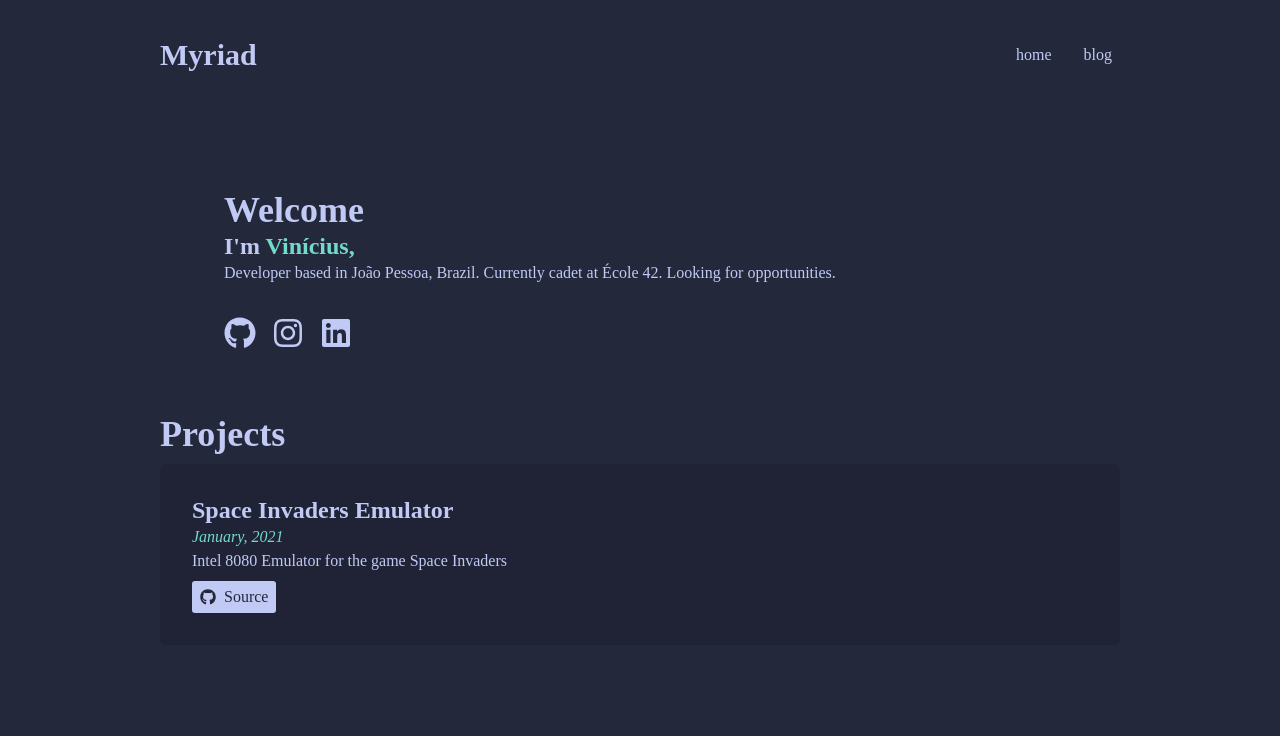
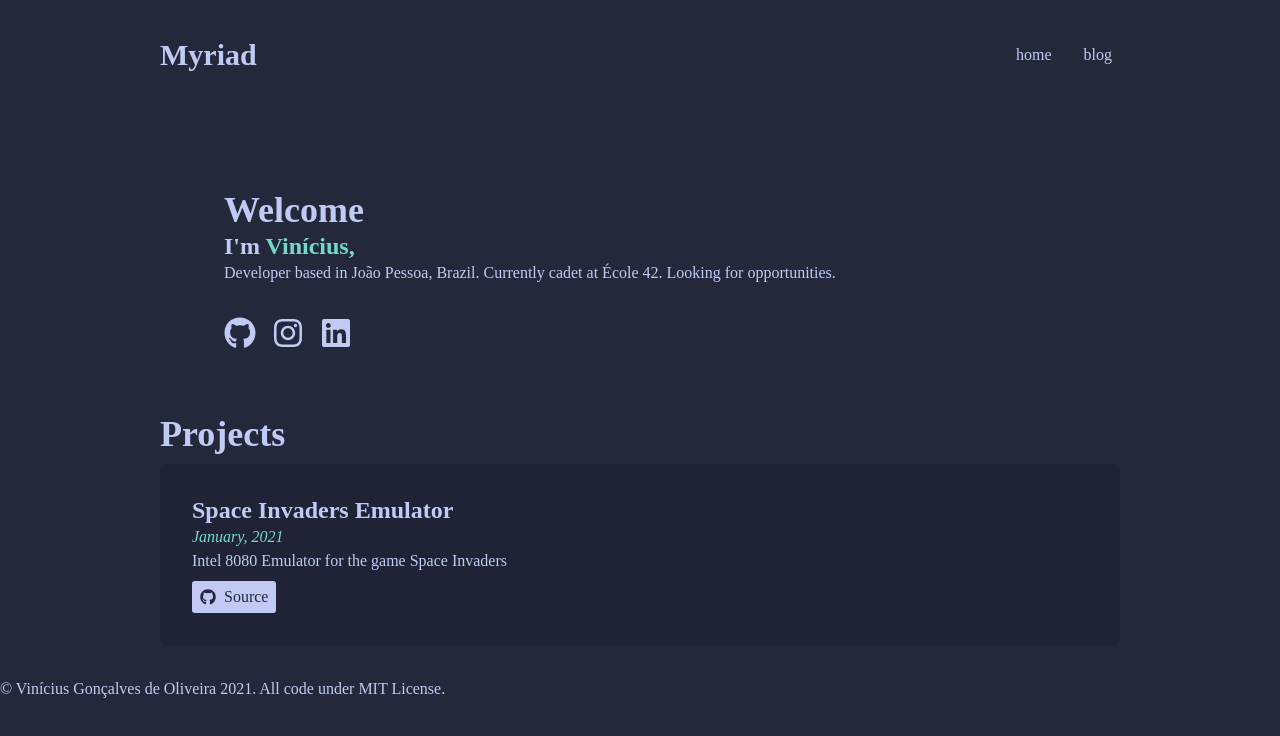
Before and after one commit to vinicius507/myriad, a Next.js app: page / in a window 1280 px wide. Shown: the top 736 px of the page. Built offline with nearby package versions, Linux system fonts and the light colour scheme.

Commit message:
add: footer

```diff
--- a/src/components/common/footer.tsx
+++ b/src/components/common/footer.tsx
@@ -1,5 +1,27 @@
-import { Box } from '@chakra-ui/react'
+import {
+	Box,
+	Text,
+	StylesProvider,
+	useMultiStyleConfig,
+} from '@chakra-ui/react'
+import { Link } from '@components/common'
 
 export default function Footer() {
-	return <Box></Box>
+	const styles = useMultiStyleConfig('Footer', {})
+	return (
+		<Box as="footer" sx={styles.container}>
+			<StylesProvider value={styles}>
+				<Text sx={styles.content}>
+					© Vinícius Gonçalves de Oliveira 2021. All code under{' '}
+					<Link
+						sx={styles.link}
+						href="http://opensource.org/licenses/MIT"
+					>
+						MIT License
+					</Link>
+					.
+				</Text>
+			</StylesProvider>
+		</Box>
+	)
 }
```
Also changed, not shown: src/theme/components/footer.ts (added, +23 -0 lines).
